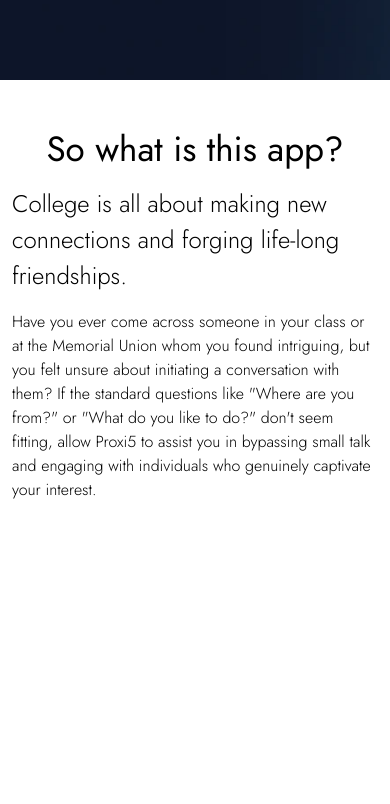
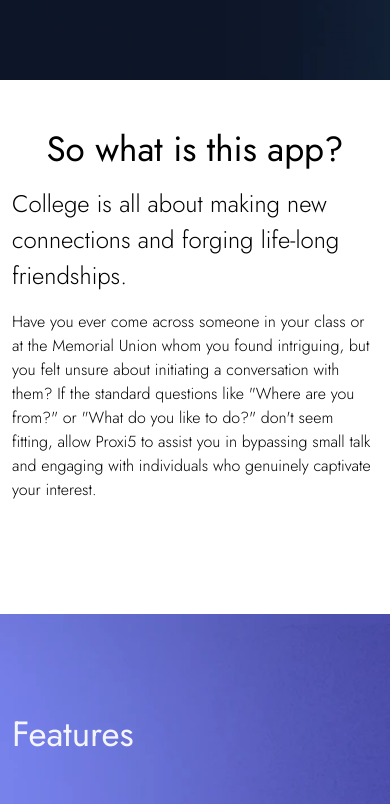
Before and after one commit to TalhaMustafa1/proxi5, a plain HTML site: page index.html in a window 390 px wide. Shown: the part 1060-1864 px from the top of the page. Drawn offline with nearby package versions, Linux system fonts and the light colour scheme.

Commit message:
Update styles.css

```diff
--- a/styles.css
+++ b/styles.css
@@ -170,6 +170,7 @@ button:focus{
     }
     .section-2{
         padding-top: 3rem !important;
+        min-height: 50vh !important;
     }
     .p-w{
         font-size: 30px;
```
